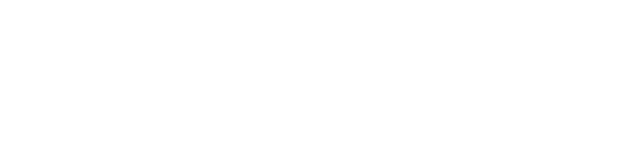
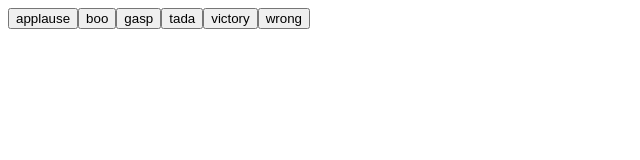
Before and after one commit to hulyakucuk/JavaScript30, a plain HTML site: page sound-stream-deck/index.html in a window 1280 px wide. Shown: the whole page, without its empty margins (0-640 px from the left). Drawn offline with Linux system fonts and the light colour scheme.

Commit message:
add sound buttons

```diff
--- a/sound-stream-deck/index.html
+++ b/sound-stream-deck/index.html
@@ -13,7 +13,7 @@
     <audio id="tada" src="sounds/tada.mp3"></audio>
     <audio id="victory" src="sounds/victory.mp3"></audio>
     <audio id="wrong" src="sounds/wrong.mp3"></audio>
-    <div class="buttons"></div>
+    <div id="buttons"></div>
     <script src="script.js"></script>
 </body>
 </html>
--- a/sound-stream-deck/script.js
+++ b/sound-stream-deck/script.js
@@ -0,0 +1,9 @@
+const sounds =["applause","boo","gasp","tada","victory","wrong"];
+
+sounds.forEach((sound) =>{
+    const btn = document.createElement("button")
+    btn.classList.add("btn")
+
+    btn.innerText=sound
+    document.getElementById("buttons").appendChild(btn)
+})
```
